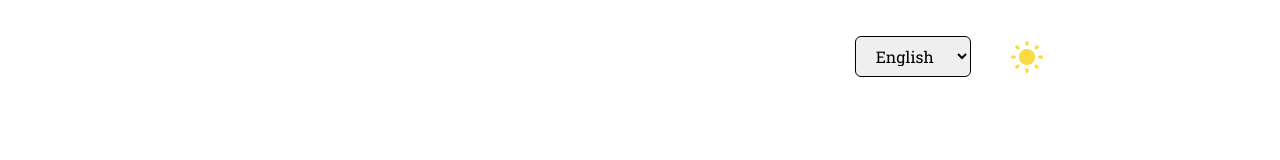
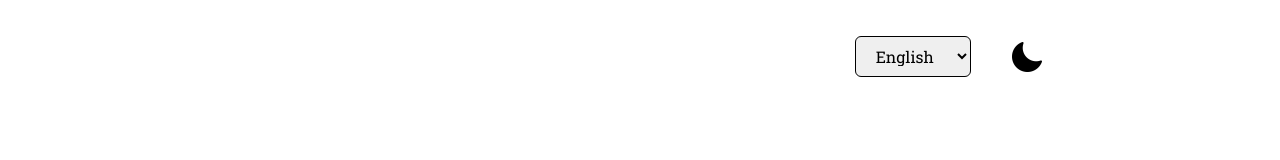
Before and after one commit to siddhesh494/MyPortfolio, a React (Create React App) app: page / in a window 1280 px wide. Shown: the top 160 px of the page. Built offline with nearby package versions, Linux system fonts and the light colour scheme.

Commit message:
dark mode fn issue fix

```diff
--- a/src/Components/Headers/Headers.js
+++ b/src/Components/Headers/Headers.js
@@ -1,5 +1,5 @@
 import { map } from "lodash"
-import { useState } from 'react'
+import { useEffect, useState } from 'react'
 import { LANGUAGE_DROPDOWN } from "../../Common/Constant"
 import { useDispatch } from "react-redux"
 import { changeLanguage } from "../../utils/languageSlice"
@@ -15,13 +15,17 @@ const Header = () => {
     // console.log(e.target.value)
     dispatch(changeLanguage(e.target.value))
   }
-  const handleThemeChange = () => {
-    setIsDarkMode(prev => !prev)
+  useEffect(() => {
     if(isDarkMode) {
       document.documentElement.classList.add('dark')
     } else {
       document.documentElement.classList.remove('dark')
     }
+  }, [isDarkMode])
+  const handleThemeChange = () => {
+
+    setIsDarkMode(prev => !prev)
+
   }
 
   return (
@@ -45,7 +49,7 @@ const Header = () => {
         </div>
         <div className="ml-10">
           <img
-            src={isDarkMode ? DarkModeIcon : LightModeIcon}
+            src={isDarkMode ? LightModeIcon  : DarkModeIcon}
             alt={'lightMode'}
             className="w-8 cursor-pointer"
             onClick={handleThemeChange}
```
